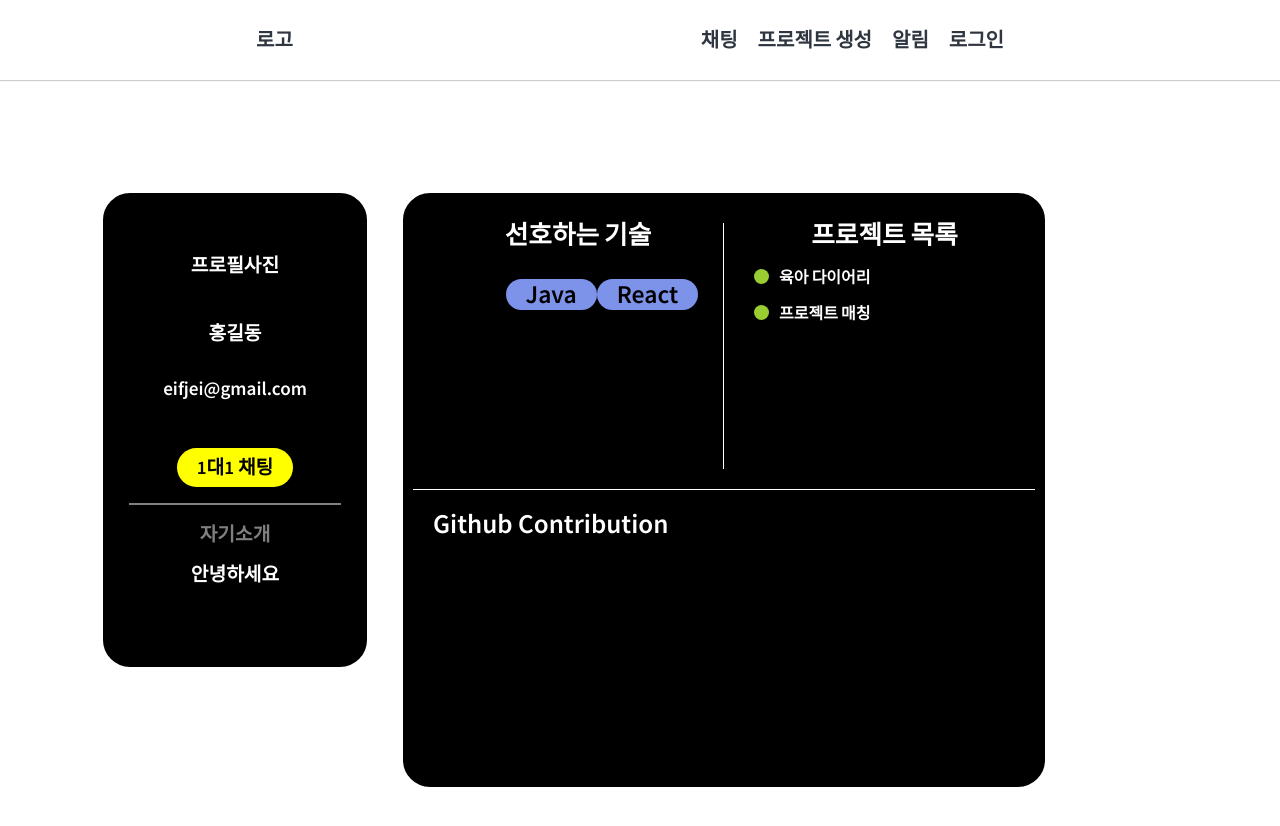
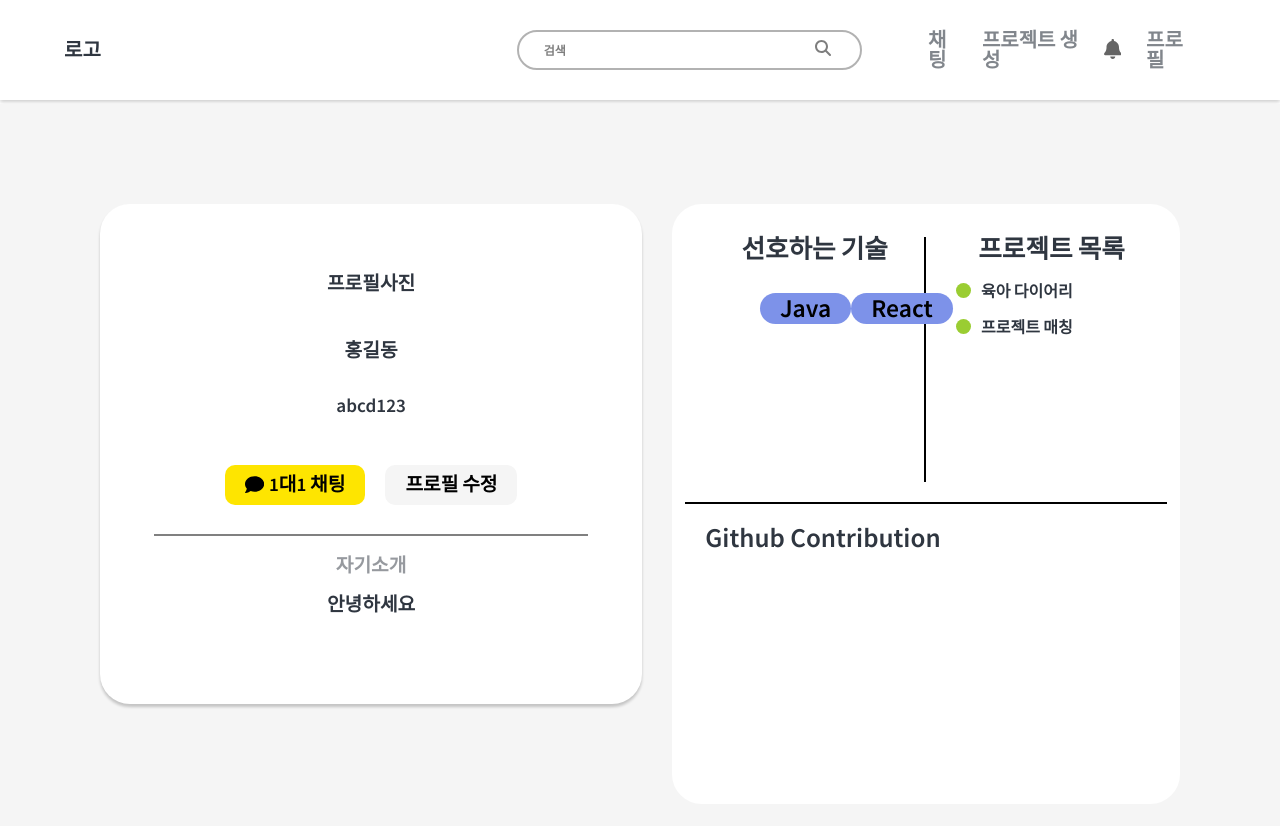
Before and after one commit to khs08280/capstone, a React (Create React App) app: page /profile in a window 1280 px wide. Shown: the top 826 px of the page. Built offline with nearby package versions, Linux system fonts and the light colour scheme.

Commit message:
2023.06.06

```diff
--- a/src/Components/Header.tsx
+++ b/src/Components/Header.tsx
@@ -7,26 +7,62 @@ const Nav = styled.div`
   justify-content: space-between;
 
   width: 100%;
-  margin-bottom: 10px;
+  margin-bottom: 4px;
 
-  padding: 30px 20%;
+  padding: 30px 5%;
   font-size: 20px;
   font-weight: 600;
   color: ${(props) => props.theme.textColor};
-  box-shadow: 0px 1px 1px rgba(0, 0, 0, 0.2);
+  box-shadow: 0px 2px 4px rgba(0, 0, 0, 0.2);
   span {
-    margin-right: 20px;
+    margin-right: 350px;
   }
 `;
+
+const SearchForm = styled.form`
+  display: flex;
+  width: 30%;
+  height: 40px;
+  padding: 0px 2%;
+  border: 2px solid rgba(0, 0, 0, 0.3);
+  outline: none;
+  border-radius: 50px;
+  align-items: center;
+`;
+const SearchInput = styled.input`
+  width: 100%;
+  height: 100%;
+  outline: none;
+  border: none;
+  &::placeholder {
+    font-size: 12px;
+    color: black;
+    opacity: 0.5;
+    font-weight: 600;
+  }
+`;
+const SearchBtn = styled.button`
+  border: none;
+  outline: none;
+  background-color: white;
+  font-size: 16px;
+  opacity: 0.5;
+  cursor: pointer;
+`;
+
 const NavRoute = styled.nav`
   display: flex;
-  justify-content: space-between;
+  justify-content: end;
   align-items: center;
-  width: auto;
+  width: 25%;
+  opacity: 0.6;
+  span {
+    margin-right: 25px;
+  }
 `;
 
 const user = {
-  logIn: false,
+  logIn: true,
 };
 
 function Header() {
@@ -35,6 +71,21 @@ function Header() {
       <Link to={"/"}>
         <span>로고</span>
       </Link>
+
+      <SearchForm>
+        <SearchInput type="text" placeholder="검색"></SearchInput>
+        <SearchBtn type="submit">
+          <svg
+            xmlns="http://www.w3.org/2000/svg"
+            height="1em"
+            viewBox="0 0 512 512"
+          >
+            <path d="M416 208c0 45.9-14.9 88.3-40 122.7L502.6 457.4c12.5 12.5 12.5 32.8 0 45.3s-32.8 12.5-45.3 0L330.7 376c-34.4 25.2-76.8 40-122.7 40C93.1 416 0 322.9 0 208S93.1 0 208 0S416 93.1 416 208zM208 352a144 144 0 1 0 0-288 144 144 0 1 0 0 288z" />
+          </svg>
+        </SearchBtn>
+      </SearchForm>
+
+      {user.logIn === true ? (
         <NavRoute>
           <Link to={"/chat"}>
             <span>채팅</span>
@@ -42,17 +93,29 @@ function Header() {
           <Link to={"/createproject"}>
             <span>프로젝트 생성</span>
           </Link>
-        <span>알림</span>
-        {user.logIn === true ? (
+          <span style={{ cursor: "pointer" }}>
+            <svg
+              xmlns="http://www.w3.org/2000/svg"
+              height="1em"
+              viewBox="0 0 448 512"
+            >
+              <path d="M224 0c-17.7 0-32 14.3-32 32V51.2C119 66 64 130.6 64 208v18.8c0 47-17.3 92.4-48.5 127.6l-7.4 8.3c-8.4 9.4-10.4 22.9-5.3 34.4S19.4 416 32 416H416c12.6 0 24-7.4 29.2-18.9s3.1-25-5.3-34.4l-7.4-8.3C401.3 319.2 384 273.9 384 226.8V208c0-77.4-55-142-128-156.8V32c0-17.7-14.3-32-32-32zm45.3 493.3c12-12 18.7-28.3 18.7-45.3H224 160c0 17 6.7 33.3 18.7 45.3s28.3 18.7 45.3 18.7s33.3-6.7 45.3-18.7z" />
+            </svg>
+          </span>
           <Link to={"/profile"}>
             <span>프로필</span>
           </Link>
+        </NavRoute>
       ) : (
+        <NavRoute>
           <Link to={"/login"}>
             <span>로그인</span>
           </Link>
+          <Link to={"/join"}>
+            <span>회원가입</span>
+          </Link>
+        </NavRoute>
       )}
-      </NavRoute>
     </Nav>
   );
 }
--- a/src/Router.tsx
+++ b/src/Router.tsx
@@ -5,6 +5,7 @@ import CreateProject from "./routes/CreateProject";
 import Profile from "./routes/Profile";
 import Project from "./routes/Project";
 import Login from "./routes/Login";
+import Join from "./routes/Join";
 import { useEffect } from "react";
 import { useLocation } from "react-router-dom";
 
@@ -32,11 +33,14 @@ function Router() {
         <Route path="/chat">
           <Chat />
         </Route>
+        <Route path="/login">
+          <Login />
+        </Route>
+        <Route path="/join">
+          <Join />
+        </Route>
         <Route path="/:projectId">
           <Project />
-        </Route>
-        <Route path="/login">
-          <Login />
         </Route>
         <Route path="/">
           <Home />
--- a/src/routes/Home.tsx
+++ b/src/routes/Home.tsx
@@ -2,6 +2,14 @@ import styled from "styled-components";
 import Header from "../Components/Header";
 import Footer from "../Components/Footer";
 import ProjectList from "../Components/ProjectList";
+import { useEffect, useState } from "react";
+
+const parts = [
+  ["프론트엔드", ["React", "JavaScript", "Vue", "Python"]],
+  ["백엔드"],
+  ["디자이너"],
+  ["안드로이드"],
+];
 
 const Notice = styled.div`
   width: auto;
@@ -15,7 +23,6 @@ const Notice = styled.div`
   display: flex;
 
   border-radius: 20px;
-
   font-size: 50px;
   font-weight: 800;
   color: ${(props) => props.theme.textColor};
@@ -36,32 +43,70 @@ const Dot = styled.div`
   background-color: gray;
 `;
 
-// const Filter = styled.div`
-//   width: auto;
-//   height: 350px;
-//   background-color: #7d92e9;
-//   margin: 30px 300px 30px 300px;
-//   display: flex;
-//   flex-direction: column;
-//   justify-content: space-evenly;
-//   align-items: center;
-//   border-radius: 20px;
+const Filter = styled.div`
+  width: auto;
+  height: 350px;
+  background-color: #7d92e9;
+  margin: 30px 300px 30px 300px;
+  display: flex;
+  flex-direction: column;
+  align-items: start;
+  border-radius: 20px;
+  padding: 20px 20px;
+  font-weight: 600;
+  color: ${(props) => props.theme.bgColor};
+`;
 
-//   font-size: 50px;
-//   font-weight: 800;
-//   color: ${(props) => props.theme.bgColor};
-// `;
+const Part = styled.div`
+  display: flex;
+  align-items: center;
+  justify-content: center;
+  span {
+    font-size: 23px;
+    padding: 0px 10px;
+    border-right: 2px solid white;
+    margin-right: 10px;
+    cursor: pointer;
+
+    &:last-child {
+      border: none;
+    }
+    &:hover {
+      text-decoration: underline;
+    }
+  }
+`;
 
 function Home() {
+  const [part, setpart] = useState();
+  const onClick = (event) => {
+    setpart(event.target.innerText);
+  };
+  useEffect(() => {
+    console.log(part);
+  }, [part]);
+
   return (
     <>
       <Header />
       <Notice>
         <p>공 지 사 항</p>
+        <p>
+          디자인 갈아엎기(+반응형), 페이징처리, 프로젝트 수정 페이지,정렬
+          컴포넌트
+        </p>
       </Notice>
       <DotBox>
         <Dot />
       </DotBox>
+      <Filter>
+        <Part>
+          <span onClick={onClick}>프론트엔드</span>
+          <span onClick={onClick}>백엔드</span>
+          <span onClick={onClick}>디자이너</span>
+          <span onClick={onClick}>안드로이드</span>
+        </Part>
+      </Filter>
 
       <ProjectList />
       <Footer></Footer>
--- /dev/null
+++ b/src/routes/Join.tsx
@@ -0,0 +1,77 @@
+import styled from "styled-components";
+import Header from "../Components/Header";
+
+const Container = styled.div`
+  width: 100vw;
+  height: 90vh;
+  display: flex;
+  align-items: center;
+  justify-content: center;
+`;
+
+const Box = styled.div`
+  width: 600px;
+  height: 700px;
+  display: flex;
+  align-items: center;
+  justify-content: center;
+  flex-direction: column;
+  padding: 100px 100px;
+`;
+const Title = styled.h1`
+  font-size: 30px;
+  font-weight: 600;
+`;
+
+const FormBox = styled.form`
+  display: flex;
+  flex-direction: column;
+  align-items: center;
+  justify-content: center;
+  width: 100%;
+  margin-top: 30px;
+`;
+const InputId = styled.input`
+  width: 100%;
+  height: 50px;
+  border: 1px solid rgba(0, 0, 0, 0.3);
+  border-radius: 5px;
+  outline: none;
+  padding: 0px 5%;
+  margin-top: 8px;
+  &::placeholder {
+    font-size: 15px;
+  }
+`;
+const Btn = styled.input`
+  width: 100%;
+  height: 50px;
+  background-color: black;
+  color: white;
+  font-size: 17px;
+  text-align: center;
+  margin-top: 30px;
+  border-radius: 5px;
+  cursor: pointer;
+`;
+
+function Login() {
+  return (
+    <>
+      <Header></Header>
+      <Container>
+        <Box>
+          <Title>회원가입</Title>
+          <FormBox>
+            <InputId placeholder="아이디"></InputId>
+            <InputId placeholder="비밀번호"></InputId>
+            <InputId placeholder="비밀번호 확인"></InputId>
+            <Btn type="submit" value={"회원가입"}></Btn>
+          </FormBox>
+        </Box>
+      </Container>
+    </>
+  );
+}
+
+export default Login;
--- a/src/routes/Login.tsx
+++ b/src/routes/Login.tsx
@@ -1,14 +1,153 @@
+import { Link } from "react-router-dom";
 import styled from "styled-components";
+import Header from "../Components/Header";
 
 const Container = styled.div`
-  width: 100px;
+  width: 100vw;
+  height: 90vh;
+  display: flex;
+  align-items: center;
+  justify-content: center;
+`;
+
+const Box = styled.div`
+  width: 600px;
+  height: 700px;
+  display: flex;
+  align-items: center;
+  justify-content: center;
+  flex-direction: column;
+  padding: 100px 100px;
+`;
+const Title = styled.h1`
+  font-size: 30px;
+  font-weight: 600;
+`;
+
+const FormBox = styled.form`
+  display: flex;
+  flex-direction: column;
+  align-items: center;
+  justify-content: center;
+  width: 100%;
+  margin-top: 30px;
+`;
+const InputId = styled.input`
+  width: 100%;
+  height: 50px;
+  border: 1px solid rgba(0, 0, 0, 0.3);
+  border-radius: 5px;
+  outline: none;
+  padding: 0px 5%;
+  &::placeholder {
+    font-size: 15px;
+  }
+  &:nth-child(2) {
+    margin-top: 8px;
+  }
+`;
+const Btn = styled.input`
+  width: 100%;
+  height: 50px;
+  background-color: black;
+  color: white;
+  font-size: 17px;
+  text-align: center;
+  margin-top: 30px;
+  border-radius: 5px;
+  cursor: pointer;
+`;
+
+const SocialBox = styled.div`
+  display: flex;
+  flex-direction: column;
+  align-items: center;
+  width: 100%;
+  margin-top: 60px;
+`;
+
+const GoogleLogin = styled.div`
+  width: 400px;
+  height: 50px;
+  background-color: whitesmoke;
+  display: flex;
+  align-items: center;
+  justify-content: center;
+  font-size: 20px;
+  font-weight: 600;
+  border-radius: 5px;
+  svg {
+    margin-right: 10px;
+  }
+`;
+const KakaoLogin = styled.div`
+  width: 400px;
+  height: 50px;
+  background-color: #fee500;
+  display: flex;
+  align-items: center;
+  justify-content: center;
+  border-radius: 5px;
+  margin-top: 12px;
+  font-size: 20px;
+  font-weight: 600;
+  svg {
+    margin-right: 10px;
+  }
+`;
+const Wrapper = styled.div`
+  width: 400px;
+  height: 50px;
+  display: flex;
+  align-items: center;
+  justify-content: center;
 `;
 
 function Login() {
   return (
-    <Container>
-      <h1>로그인</h1>
-    </Container>
+    <>
+      <Header></Header>
+      <Container>
+        <Box>
+          <Title>로그인</Title>
+          <FormBox>
+            <InputId placeholder="아이디"></InputId>
+            <InputId placeholder="비밀번호"></InputId>
+            <Btn type="submit" value={"로그인"}></Btn>
+          </FormBox>
+          <SocialBox>
+            <GoogleLogin>
+              <Link to={"/login"}>
+                <Wrapper>
+                  <svg
+                    xmlns="http://www.w3.org/2000/svg"
+                    height="1em"
+                    viewBox="0 0 488 512"
+                  >
+                    <path d="M488 261.8C488 403.3 391.1 504 248 504 110.8 504 0 393.2 0 256S110.8 8 248 8c66.8 0 123 24.5 166.3 64.9l-67.5 64.9C258.5 52.6 94.3 116.6 94.3 256c0 86.5 69.1 156.6 153.7 156.6 98.2 0 135-70.4 140.8-106.9H248v-85.3h236.1c2.3 12.7 3.9 24.9 3.9 41.4z" />
+                  </svg>
+                  구글 로그인
+                </Wrapper>
+              </Link>
+            </GoogleLogin>
+            <KakaoLogin>
+              <a href={"/login"}>
+                <Wrapper>
+                  <svg
+                    xmlns="http://www.w3.org/2000/svg"
+                    height="1em"
+                    viewBox="0 0 512 512"
+                  >
+                    <path d="M512 240c0 114.9-114.6 208-256 208c-37.1 0-72.3-6.4-104.1-17.9c-11.9 8.7-31.3 20.6-54.3 30.6C73.6 471.1 44.7 480 16 480c-6.5 0-12.3-3.9-14.8-9.9c-2.5-6-1.1-12.8 3.4-17.4l0 0 0 0 0 0 0 0 .3-.3c.3-.3 .7-.7 1.3-1.4c1.1-1.2 2.8-3.1 4.9-5.7c4.1-5 9.6-12.4 15.2-21.6c10-16.6 19.5-38.4 21.4-62.9C17.7 326.8 0 285.1 0 240C0 125.1 114.6 32 256 32s256 93.1 256 208z" />
+                  </svg>{" "}
+                  카카오 로그인
+                </Wrapper>
+              </a>
+            </KakaoLogin>
+          </SocialBox>
+        </Box>
+      </Container>
+    </>
   );
 }
 
--- a/src/routes/Profile.tsx
+++ b/src/routes/Profile.tsx
@@ -4,7 +4,7 @@ import { Link } from "react-router-dom";
 
 const users = {
   id: 1,
-  email: "eifjei@gmail.com",
+  github: "abcd123",
   name: "홍길동",
   password: 1234,
   produce: "안녕하세요",
@@ -18,31 +18,54 @@ const Wrapper = styled.div`
   height: 100vh;
   padding: 100px;
   display: flex;
+  background-color: whitesmoke;
 `;
 
 const ProfileBox = styled.div`
-  width: 25%;
-  height: 80%;
-  background-color: black;
-  border: 3px solid white;
+  width: 700px;
+  height: 500px;
+  border: none;
   border-radius: 30px;
+  box-shadow: 0px 3px 3px rgba(0, 0, 0, 0.2);
   display: flex;
   flex-direction: column;
   justify-content: center;
   align-items: center;
   font-size: 1.2rem;
+  background-color: white;
   span {
     margin-bottom: 30px;
   }
 `;
 
 const Chat = styled.div`
+  display: flex;
+  align-items: center;
+  justify-content: center;
   font-size: 1.2rem;
   font-weight: 600;
-  border-radius: 30px;
-  background-color: yellow;
+  border-radius: 10px;
+  background-color: #fee500;
   padding: 10px 20px;
   color: black;
+  margin-right: 20px;
+  svg {
+    margin-right: 5px;
+  }
+`;
+const EditProfile = styled.div`
+  display: flex;
+  align-items: center;
+  justify-content: center;
+  font-size: 1.2rem;
+  font-weight: 600;
+  border-radius: 10px;
+  background-color: whitesmoke;
+  padding: 10px 20px;
+  color: black;
+  svg {
+    margin-right: 5px;
+  }
 `;
 
 const Subbox = styled.div`
@@ -51,7 +74,6 @@ const Subbox = styled.div`
   flex-direction: column;
   justify-content: start;
   align-items: center;
-  color: white;
   font-weight: 600;
   p {
     margin: 18px 0px;
@@ -67,7 +89,6 @@ const ProduceBox = styled.div`
   height: auto;
   padding: 20px;
   border-top: 2px solid gray;
-  color: white;
   font-weight: 600;
   p:first-child {
     margin-bottom: 20px;
@@ -78,7 +99,7 @@ const ProduceBox = styled.div`
 const EtcBox = styled.div`
   width: 60%;
   height: 100%;
-  background-color: black;
+  background-color: white;
   border-radius: 30px;
   border: 3px solid white;
   margin-left: 30px;
@@ -90,19 +111,18 @@ const EtcBox = styled.div`
 const TopDiv = styled.div`
   width: 100%;
   height: 50%;
-  border-bottom: 1px solid white;
+  border-bottom: 2px solid black;
   display: flex;
   padding: 20px;
 `;
 
 const StackBox = styled.div`
-  border-right: 1px solid white;
+  border-right: 2px solid black;
   width: 50%;
   height: 100%;
   display: flex;
   flex-direction: column;
   justify-content: start;
-  color: white;
   span {
     margin-bottom: 30px;
     &:first-child {
@@ -135,7 +155,6 @@ const HopePro = styled.div`
   flex-direction: column;
   justify-content: start;
   align-items: start;
-  color: white;
   span {
     &:first-child {
       font-size: 1.6rem;
@@ -178,10 +197,22 @@ function Profile() {
           <Subbox>
             <span>{users.image}</span>
             <p>{users.name}</p>
-            <p style={{ marginBottom: "50px" }}>{users.email}</p>
-            <Link to={"/chat"}>
-              <Chat>1대1 채팅</Chat>
-            </Link>
+            <p style={{ marginBottom: "50px" }}>{users.github}</p>
+            <div style={{ display: "flex" }}>
+              <Link to={"/chat"}>
+                <Chat>
+                  <svg
+                    xmlns="http://www.w3.org/2000/svg"
+                    height="1em"
+                    viewBox="0 0 512 512"
+                  >
+                    <path d="M512 240c0 114.9-114.6 208-256 208c-37.1 0-72.3-6.4-104.1-17.9c-11.9 8.7-31.3 20.6-54.3 30.6C73.6 471.1 44.7 480 16 480c-6.5 0-12.3-3.9-14.8-9.9c-2.5-6-1.1-12.8 3.4-17.4l0 0 0 0 0 0 0 0 .3-.3c.3-.3 .7-.7 1.3-1.4c1.1-1.2 2.8-3.1 4.9-5.7c4.1-5 9.6-12.4 15.2-21.6c10-16.6 19.5-38.4 21.4-62.9C17.7 326.8 0 285.1 0 240C0 125.1 114.6 32 256 32s256 93.1 256 208z" />
+                  </svg>
+                  1대1 채팅
+                </Chat>
+              </Link>
+              <EditProfile>프로필 수정</EditProfile>
+            </div>
           </Subbox>
           <ProduceBox>
             <p>자기소개</p>
@@ -213,7 +244,6 @@ function Profile() {
           <div
             style={{
               padding: "20px",
-              color: "white",
               fontWeight: "600",
               fontSize: "1.7rem",
             }}
```
Lines whose indentation alone changed are shown as unchanged.
